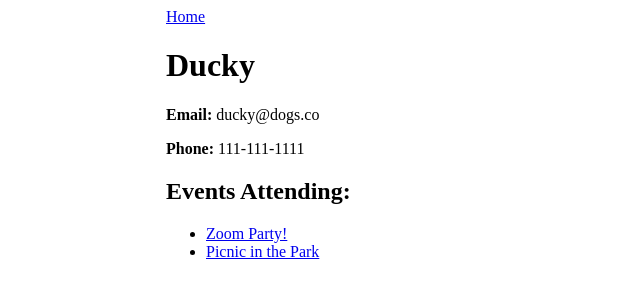
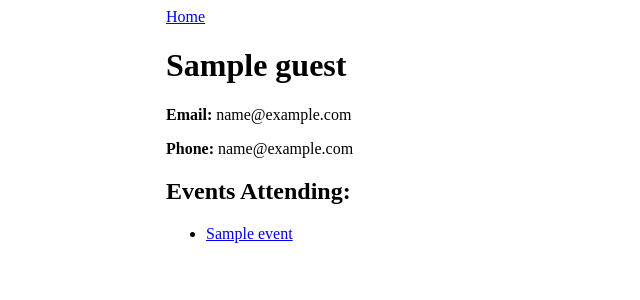
Before and after one commit to fibeep/Events-Site, a Flask app: template events_app/templates/guest_detail.html in a window 1280 px wide. Shown: the top 300 px of the page, without its empty margins (0-640 px from the left). Run offline with Flask 2, Linux system fonts and the light colour scheme; the template is opened without the code that fills it: values that come from a table or form of the project are taken from there, others are empty; tables that the repository leaves empty hold one stand-in row (values such as "Sample post").

Commit message:
everything should work, not tested yet

```diff
--- a/events_app/models.py
+++ b/events_app/models.py
@@ -2,7 +2,7 @@
 from events_app import db
 from sqlalchemy.orm import backref
 import datetime
-# TODO: Create a model called `Guest` with the following fields:
+# : Create a model called `Guest` with the following fields:
 # - id: primary key
 # - name: db.String column
 # - email: db.String column
@@ -16,7 +16,7 @@ class Guest(db.Model):
     phone = db.Column(db.String(80), nullable=False)
     events_attending = db.relationship('Event', secondary="guest_event")
 
-# TODO: Create a model called `Event` with the following fields:
+# : Create a model called `Event` with the following fields:
 # - id: primary key
 # - title: db.String column
 # - description: db.String column
--- a/events_app/templates/event_detail.html
+++ b/events_app/templates/event_detail.html
@@ -57,9 +57,9 @@
 
 <h2>Guests Attending:</h2>
 <ul>
-    {for guest in guests}
-    <li><a href="/guest/id">{{guest.name}}</a></li>
-
+    {%for guest in guests%}
+         <li><a href="/guest/id">{{guest.name}}</a></li>
+    {%endfor%}
 </ul>
 
 {% endblock %}
--- a/events_app/templates/guest_detail.html
+++ b/events_app/templates/guest_detail.html
@@ -9,16 +9,16 @@
     events attending
 -->
 
-<h1>Ducky</h1>
+<h1>{{guest.name}}</h1>
 
-<p><strong>Email:</strong> ducky@dogs.co</p>
-<p><strong>Phone:</strong> 111-111-1111</p>
+<p><strong>Email:</strong> {{guest.email}}</p>
+<p><strong>Phone:</strong> {{guest.email}}</p>
 
 <h2>Events Attending:</h2>
+{%for event in guest.events_attending%}
+    <ul>
+        <li><a href="/event/{{event.id}}">{{event.title}}</a></li>
 
-<ul>
-    <li><a href="/event/1">Zoom Party!</a></li>
-    <li><a href="/event/2">Picnic in the Park</a></li>
-</ul>
-
+    </ul>
+{%endfor%}
 {% endblock %}
```
